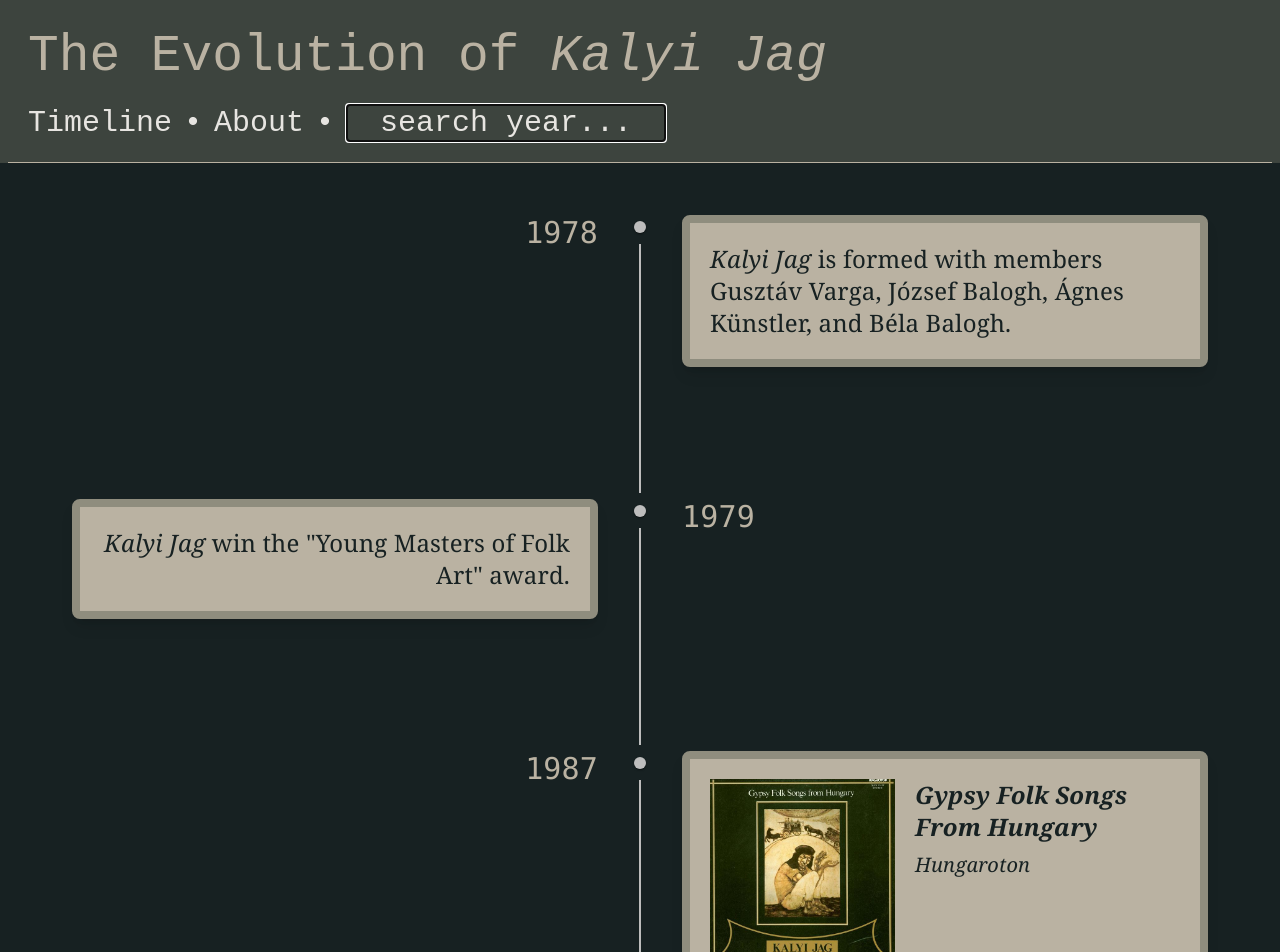
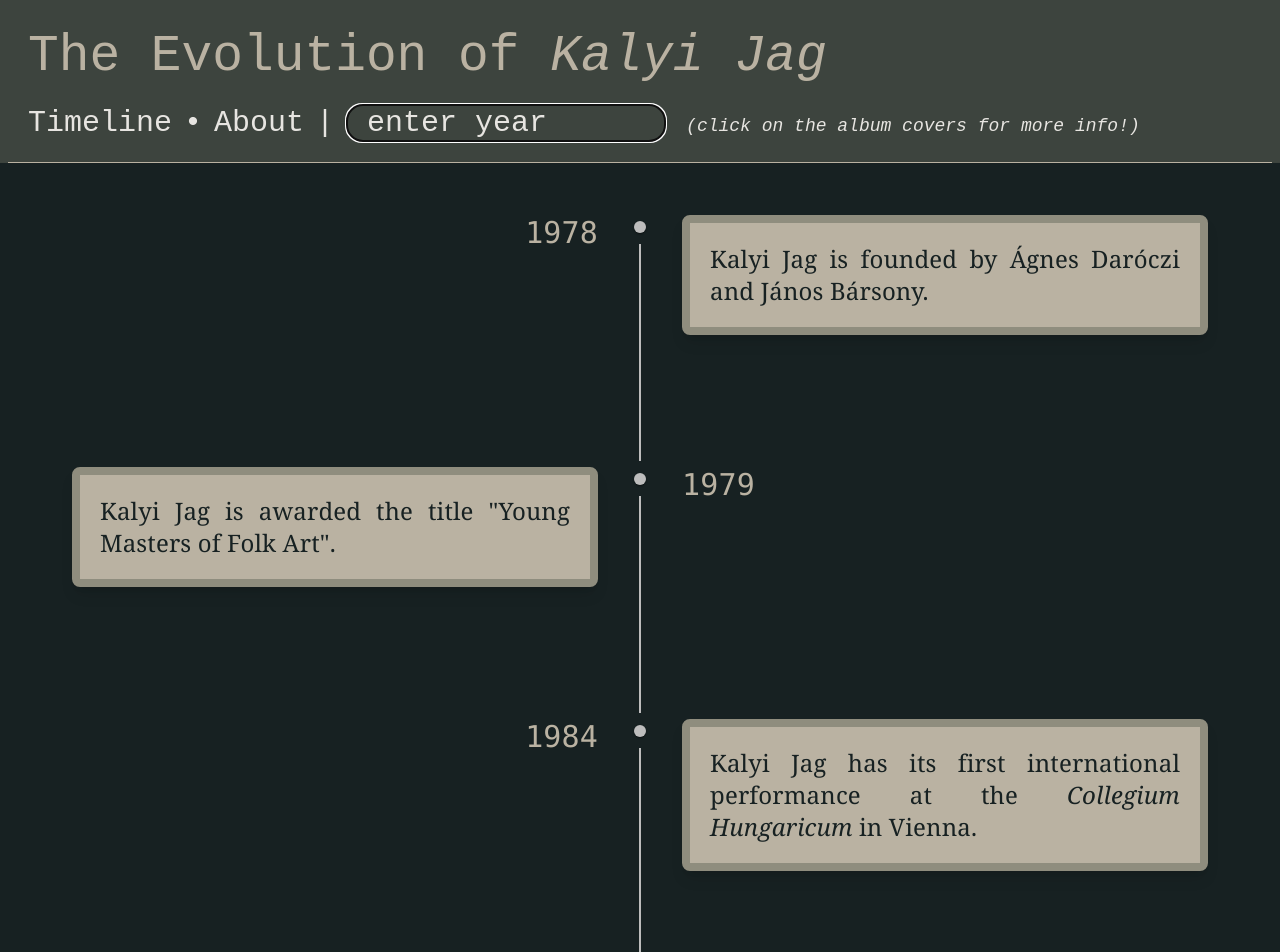
Before and after one commit to Zenza235/musc438r-final-project, a React (Vite) app: page / in a window 1280 px wide. Shown: the top 952 px of the page. Built offline with nearby package versions, Linux system fonts and the light colour scheme.

Commit message:
edit: adjust timeline item formatting; add: help text on timeline page

```diff
--- a/src/components/AlbumTimeline/AlbumTimelineItem.tsx
+++ b/src/components/AlbumTimeline/AlbumTimelineItem.tsx
@@ -23,7 +23,7 @@ function AlbumTimelineItem({ item, index }: AlbumTimelineItemProps) {
   const timelineContentMargin = (index % 2 === 0) ? "mr-10 ml-5" : "mr-5 ml-10";
   const timelineContentClass = `border-olive-400 border-solid border-8 rounded-lg shadow-lg bg-tan-600 ${timelineContentMargin} mb-30 w-fit`;
   const flexDirection = (index % 2 === 0) ? "flex-row" : "flex-row-reverse"
-  const flexClass = `flex ${flexDirection}`;
+  const flexClass = `flex ${flexDirection} `;
 
   const textMargin = (index % 2 === 0) ? "mr-5" : "ml-5";
   const textClass = `flex flex-col my-5 font-serif ${textMargin}`;
@@ -31,7 +31,7 @@ function AlbumTimelineItem({ item, index }: AlbumTimelineItemProps) {
   const imgSrc = `${ALBUM_IMG_PATH}/${item.date}-front.jpg`;
 
   return (
-    <TimelineItem id={item.id} className="scroll-m-60" >
+    <TimelineItem id={item.id} className="scroll-m-60">
       <TimelineOppositeContent>
         <div className="text-tan-600 font-mono mx-5">
           <h3 className="text-3xl" >{item.date}</h3>
@@ -42,7 +42,7 @@ function AlbumTimelineItem({ item, index }: AlbumTimelineItemProps) {
         <TimelineConnector />
       </TimelineSeparator>
       <TimelineContent>
-        <div className={timelineContentClass}>
+        <div className={`${timelineContentClass}`}>
           {(item.albumInfo) ? (
             <div className={flexClass}>
               <Link
@@ -67,8 +67,8 @@ function AlbumTimelineItem({ item, index }: AlbumTimelineItemProps) {
               </div>
             </div>
           ) : (
-            <div className="flex flex-col font-serif m-5">
-              <h3 className="text-carbon text-2xl">{parse(item.title)}</h3>
+            <div className={`flex flex-col font-serif m-5`}>
+              <h4 className="text-carbon text-justify text-2xl">{parse(item.title)}</h4>
               <p>{item.text}</p>
             </div>
           )}
--- a/src/components/Header/Header.tsx
+++ b/src/components/Header/Header.tsx
@@ -16,7 +16,7 @@ function Header({ showTimelineControls = false }: HeaderProps) {
           <HeaderLink href="/about" name="About"/>
           {(showTimelineControls) ? (
             <>
-              <div className="text-tan-300 text-3xl py-2 pr-3 inline">•</div>
+              <div className="text-tan-300 text-3xl py-2 pr-3 inline">|</div>
               <TimelineControls />
             </>
           ) : (null)}
--- a/src/components/Header/TimelineControls.tsx
+++ b/src/components/Header/TimelineControls.tsx
@@ -1,20 +1,10 @@
 import { useState } from "react";
+import { items } from "../../items";
 
 function TimelineControls() {
   // TODO: add years for other, non-album events
-  const YEARS = [
-    1978,
-    1979,
-    1987, // album
-    1989, // album
-    1990, // album
-    1992, // album
-    1993,
-    1994,
-    1998, // album
-    2002, // album
-    2004, // album
-  ]
+  const YEARS = items.filter((i) => !!i.id).map((i) => Number(i.id));
+
   const [yearQuery, setYearQuery] = useState('');
 
   const handleSearchChange = (event: React.ChangeEvent<HTMLInputElement>) => {
@@ -32,6 +22,7 @@ function TimelineControls() {
     if (isNaN(query)) {
       return;
     }
+    console.log(YEARS);
     let target: number | undefined = YEARS.find((year) => query <= year);
     if (!target) {
       // set target to most recent year in timeline
@@ -39,6 +30,7 @@ function TimelineControls() {
     }
     const targetId = document.getElementById(target.toString());
     if (targetId) {
+      console.log(`${queryString} --> ${target}`);
       targetId.scrollIntoView({ behavior: "smooth"});
     }
   };
@@ -47,7 +39,7 @@ function TimelineControls() {
     <>
       <h2 className=" text-3xl py-2 pr-3 inline">
         <input
-          className="bg-transparent text-tan-300 placeholder:text-tan-300 w-80 border  border-solid text-center"
+          className="bg-transparent text-tan-300 placeholder:text-tan-300 field-sizing-fixed border w-80 rounded-2xl border-solid pl-5 inline"
           type="text"
           id="goto-input"
           value={yearQuery}
@@ -55,8 +47,9 @@ function TimelineControls() {
           onKeyDown={handleKeyDown}
           maxLength={4}
           minLength={4}
-          placeholder="search year..."
+          placeholder="enter year"
           autoFocus/>
+        <p className="inline ml-5 text-lg text-tan-300 italic">(click on the album covers for more info!)</p>
       </h2>
     </>
   );
--- a/src/items.ts
+++ b/src/items.ts
@@ -11,13 +11,18 @@ export const items = [
   // TODO: add non-album events too
   {
     id: "1978",
-    title: "<i>Kalyi Jag</i> is formed with members Gusztáv Varga, József Balogh, Ágnes Künstler, and Béla Balogh.",
+    title: "Kalyi Jag is founded by Ágnes Daróczi and János Bársony.",
     date: "1978",
   },
   {
     id: "1979",
-    title: "<i>Kalyi Jag</i> win the \"Young Masters of Folk Art\" award.",
+    title: "Kalyi Jag is awarded the title \"Young Masters of Folk Art\".",
     date: "1979",
+  },
+  {
+    id: "1984",
+    title: "Kalyi Jag has its first international performance at the <i>Collegium Hungaricum</i> in Vienna.",
+    date: "1984",
   },
   {
     id: "1987",
@@ -65,6 +70,10 @@ export const items = [
     }
   },
   {
+    id: "1994",
+    title: "Kalyi Jag is awarded the <i>Europe Prize</i> by the European Youth Parliament and One World Group and Music Television."
+  },
+  {
     id: "1998",
     title: "Cigányszerelem = Romano Kamipo = Gipsy Love",
     date: "1998",
```
